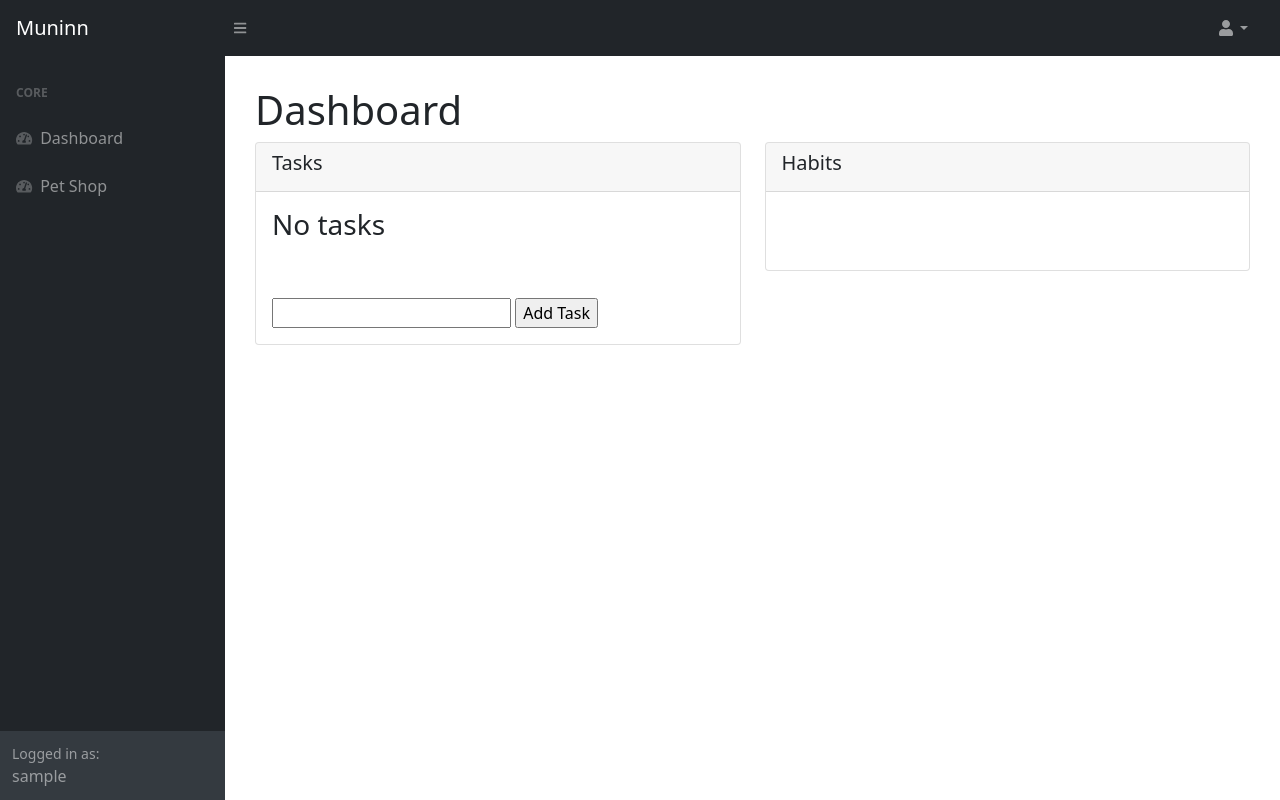
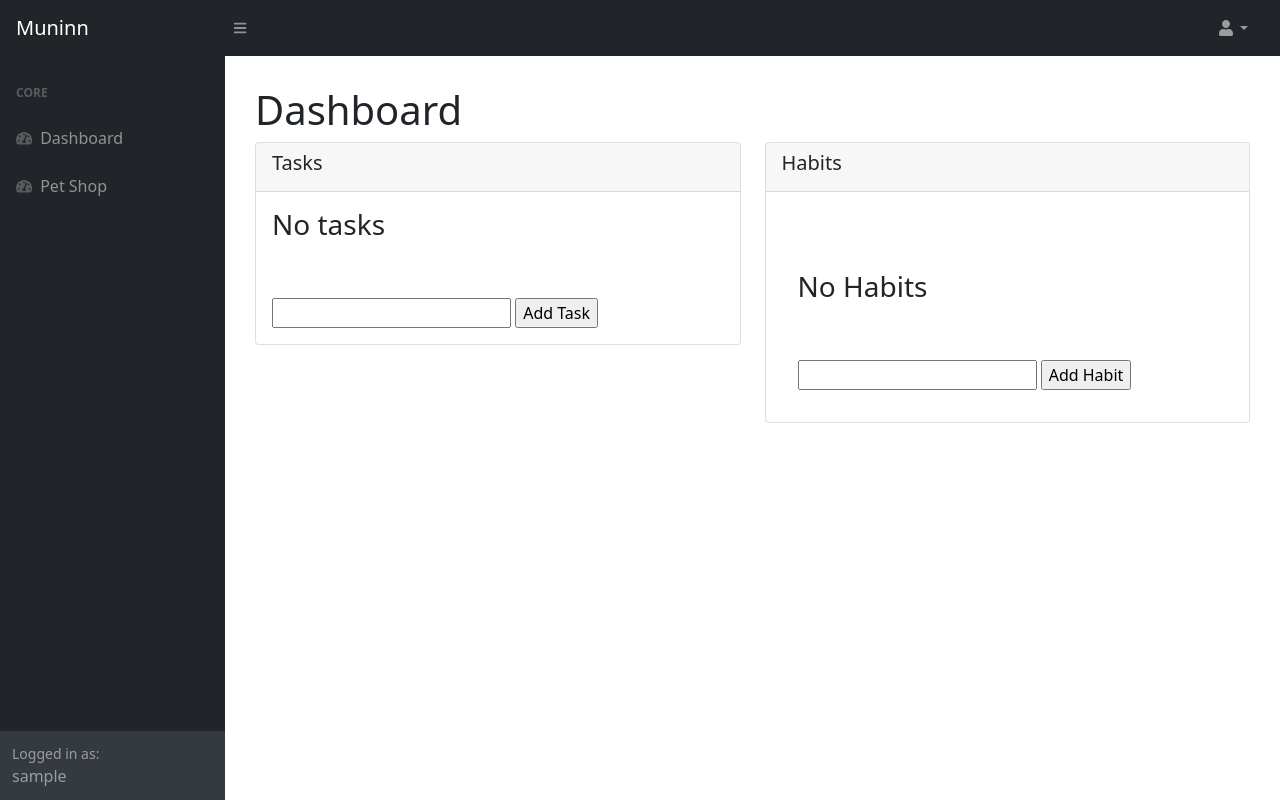
Before and after one commit to COSC481W-2021Fall/capstone-adam-and-the-mod-squad, a Django app: page /dashboard in a window 1280 px wide. Run offline with Django 3.2, Linux system fonts and the light colour scheme; the visitor is signed in with stand-in values (Sample User, id 1); data that the repository does not hold is empty; parts of the project's set-up code (start-up, migrations or seed data) failed here and were passed over; some libraries are stand-ins or nearby versions.

Commit message:
impl: add habit
issue #41

```diff
--- a/mydjangoproject/muninn/templates/muninn/task_list.html
+++ b/mydjangoproject/muninn/templates/muninn/task_list.html
@@ -3,7 +3,7 @@
 <div class="basic-margin">
 <h1 class="mt-4">Dashboard</h1>
 <div class="row">
-    <div class="col-xl-6">
+    <div class="col-xl-6 float-start">
         <div class="card mb-4">
             <div class="card-header">
                 <h5>Tasks</h5>
@@ -47,12 +47,46 @@
             </div>
         </div>
     </div>
-    <div class="col-xl-6">
+    <div class="col-xl-6 float-end">
         <div class="card mb-4">
             <div class="card-header">
                 <h5>Habits</h5>
             </div>
             <div class="card-body"><canvas id="myBarChart" width="100%" height="40"></canvas>
+                <div class="card-body">
+                    <table>
+                        {% for habit in habits %}
+                        <tr style="opacity: {% if habit.complete == 1 %} 90% {% else %} 100% {% endif %}">
+                            <td>
+                            <form method="POST" action="">
+                                {% csrf_token %}
+                                <input hidden value="{{ habit.id }}" name="hidden-completeHabit">
+                                <input type="submit" name="completeHabit" value="X"  style="background-color: red">
+                            </form>
+                            </td>
+                            <td>
+                            <label for="completeHabit">{{ habit.title }}</label>
+                        </td>
+                        <td>
+                            <form method="POST" action="">
+                                {% csrf_token %}
+                                <input hidden name="delete-hidden" value="{{ habit.id }}">
+                                <input type="submit" name="deleteHabit" value="delete">
+                            </form>
+                            </td>
+                        </tr>
+                        {% empty %}
+                        <h3>No Habits</h3>
+                        {% endfor %}
+                    </table>
+                    <br><br>
+                <form method="POST">
+                    {% csrf_token %}
+
+                    <input type="text" id="habit" name="habit">
+                    <input type="submit" name="addHabit" value="Add Habit">
+                </form>
+            </div>
             </div>
         </div>
     </div>
--- a/mydjangoproject/muninn/views.py
+++ b/mydjangoproject/muninn/views.py
@@ -1,11 +1,13 @@
 from django.shortcuts import render, redirect
 from django.contrib.auth.decorators import login_required
-from .models import Task, Animals
+from .models import Task, Animals, MuninnDailyHabits, MuninnMasterHabits
 from django.views.generic.list import ListView
 from django.views.generic.edit import CreateView, UpdateView, DeleteView, FormView
 from django.urls import reverse_lazy
 from django.contrib.auth.mixins import LoginRequiredMixin
 from datetime import date
+import traceback
+
 
 def home(request):
     return render(request, 'muninn/home.html')
@@ -35,9 +37,11 @@ class dashboard(LoginRequiredMixin, ListView):
     context_object_name = 'tasks'
     def post(self, request, *args, **kwargs):
         try:
+            #handling the tasks
             if 'addTask' in request.POST:
                 form = Task(title=request.POST.get('task'), created=date.today(), user=request.user)
                 form.save()
+
             if 'completeTask' in request.POST:
                 print(request.POST)
                 queriedTask = Task.objects.get(pk=request.POST.get('hidden-completeTask'))
@@ -50,14 +54,40 @@ class dashboard(LoginRequiredMixin, ListView):
                     queriedTask = Task.objects.get(pk=request.POST.get('delete-hidden'))
                     queriedTask.delete()
                     return redirect('muninn-dashboard')
+
+
+            #handling the Habits
+            if 'addHabit' in request.POST:
+                #Master List
+                form1 = MuninnMasterHabits(title=request.POST.get('habit'), created=date.today(), user=request.user)
+                form1.save()
+                print(form1.id)
+                #Daily List
+
+                form2=MuninnDailyHabits(title=request.POST.get('habit'), date=date.today(), user=request.user, master_habit=form1)
+                print(form1.id)
+                form2.save()
+            if 'completeHabit' in request.POST:
+                print(request.POST)
+                queriedTask = MuninnDailyHabits.objects.get(pk=request.POST.get('hidden-completeTask'))
+                if queriedTask.complete == 1:
+                    queriedTask.complete = 0
+                else:
+                    queriedTask.complete = 1
+                queriedTask.save()
+            if 'deleteHabit' in request.POST:
+                    queriedTask = Task.objects.get(pk=request.POST.get('delete-hidden-habit'))
+                    queriedTask.delete()
+                    return redirect('muninn-dashboard')
             return redirect('muninn-dashboard')
         except Exception :
+            print(traceback.format_exc())
             return redirect('muninn-dashboard')
     def get_context_data(self, **kwargs):
         context = super().get_context_data(**kwargs)
         context['tasks'] = context['tasks'].filter(user=self.request.user)
         context['count'] = context['tasks'].filter(complete=False).count()
-
+        context['habits'] = MuninnDailyHabits.objects.filter(user_id__exact=self.request.user.id)
         search_input = self.request.GET.get('search-area') or ''
         if search_input:
             context['tasks'] = context['tasks'].filter(
```
Also changed, not shown: mydjangoproject/muninn/models.py (+24 -2 lines), mydjangoproject/muninn/migrations/0004_auto_20211026_1828.py (added).
